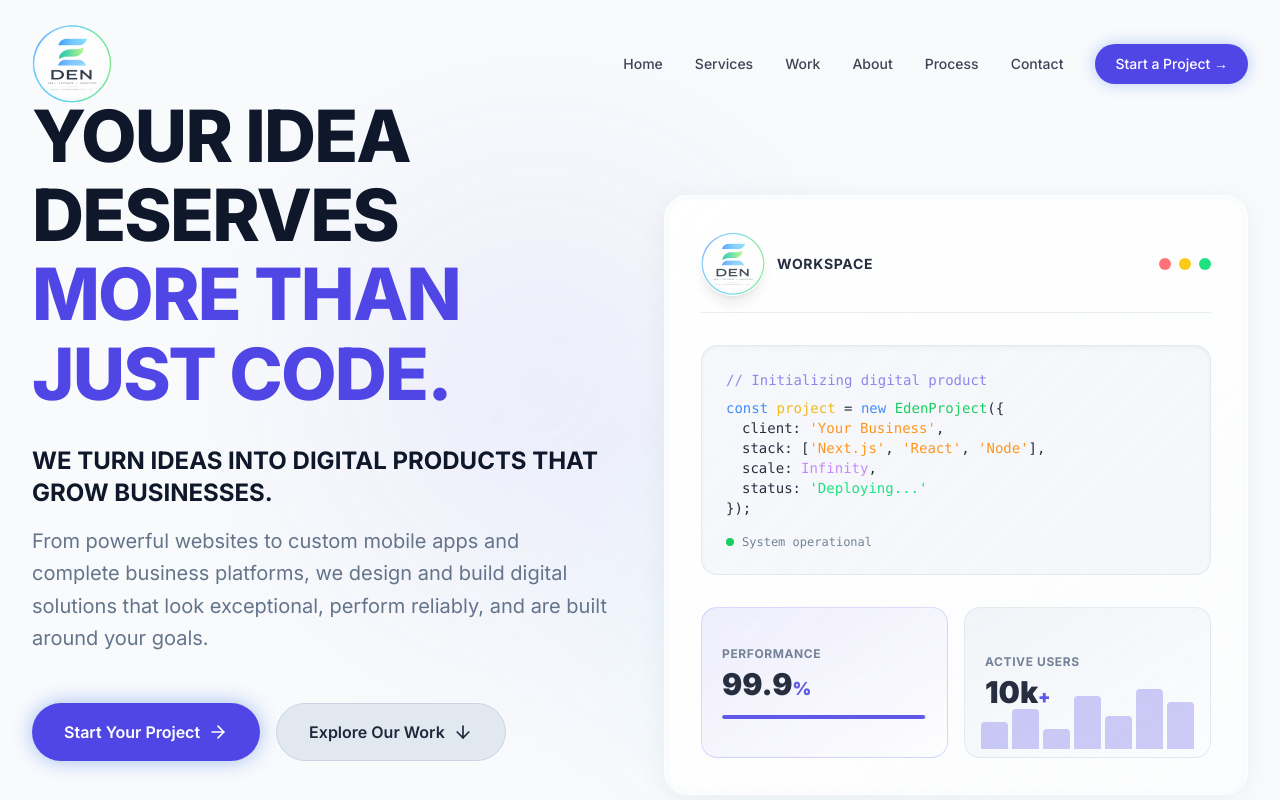
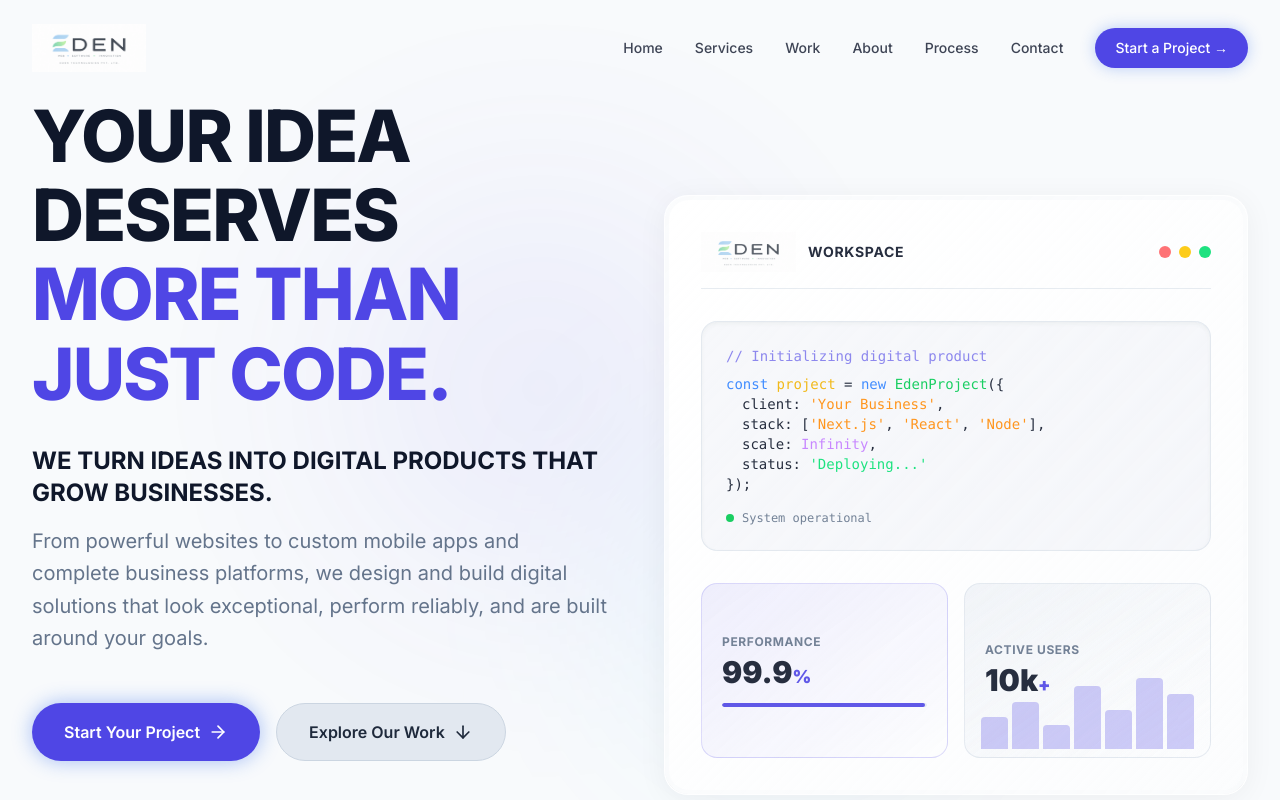
Before and after one commit to MalajiGopiChand/Eden-Web-Tech, a Next.js app: page / in a window 1280 px wide. Shown: the top 800 px of the page. Built offline with nearby package versions, Linux system fonts and the light colour scheme.

Commit message:
Use horizontal logo and adjust sizes

```diff
--- a/src/components/Footer.tsx
+++ b/src/components/Footer.tsx
@@ -11,7 +11,7 @@ export default function Footer() {
         <div className="grid grid-cols-1 md:grid-cols-4 gap-12 md:gap-8 mb-16">
           <div className="md:col-span-1">
             <Link href="/" className="mb-6 block">
-              <img src="/images/logo.jpg" alt="Eden Technologies" className="h-16 md:h-24 object-contain rounded-full" />
+              <img src="/images/logo.png" alt="Eden Technologies" className="h-12 md:h-16 object-contain" />
             </Link>
             <p className="text-muted-foreground mt-4 mb-6 pr-4">
               We design and build websites, mobile apps and digital products for ambitious businesses.
--- a/src/components/HeroSection.tsx
+++ b/src/components/HeroSection.tsx
@@ -97,7 +97,7 @@ export default function HeroSection() {
               <div className="p-8 h-full flex flex-col gap-6 opacity-90">
                 <div className="flex justify-between items-center mb-2 pb-4 border-b border-border/50">
                   <div className="flex items-center gap-3">
-                    <img src="/images/logo.jpg" alt="Eden" className="h-12 md:h-16 object-contain rounded-full shadow-lg group-hover:scale-105 transition-all" />
+                    <img src="/images/logo.png" alt="Eden" className="h-8 md:h-10 object-contain group-hover:scale-105 transition-all" />
                     <span className="text-sm font-bold text-foreground tracking-wider">WORKSPACE</span>
                   </div>
                   <div className="flex gap-2">
--- a/src/components/Navbar.tsx
+++ b/src/components/Navbar.tsx
@@ -40,7 +40,7 @@ export default function Navbar() {
             href="/"
             className="flex items-center gap-2"
           >
-            <img src="/images/logo.jpg" alt="Eden Technologies" className="h-16 md:h-20 object-contain rounded-full" />
+            <img src="/images/logo.png" alt="Eden Technologies" className="h-10 md:h-12 object-contain" />
           </Link>
 
           {/* Desktop Navigation */}
```
Also changed, not shown: public/images/logo.jpg (deleted), public/images/logo.png (added).
